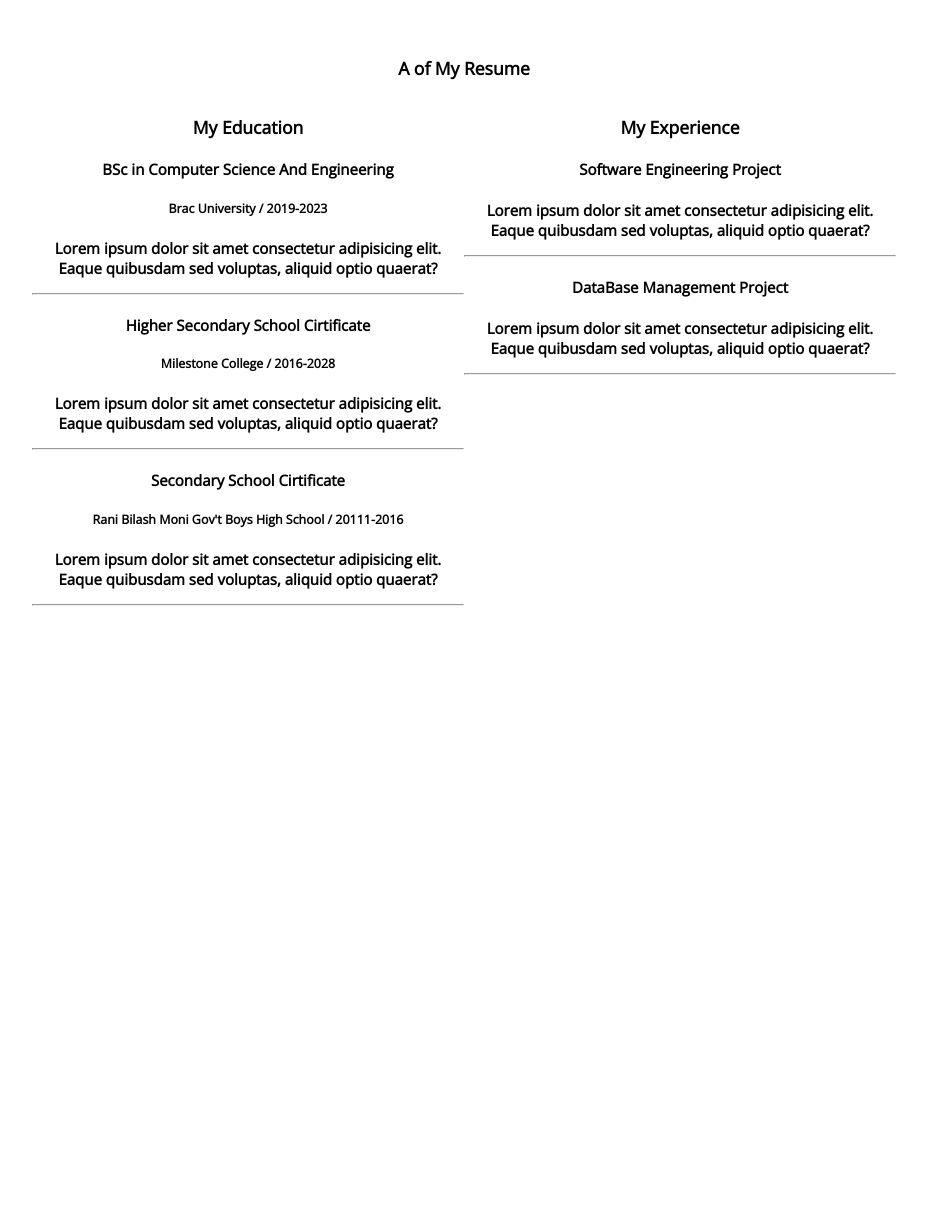
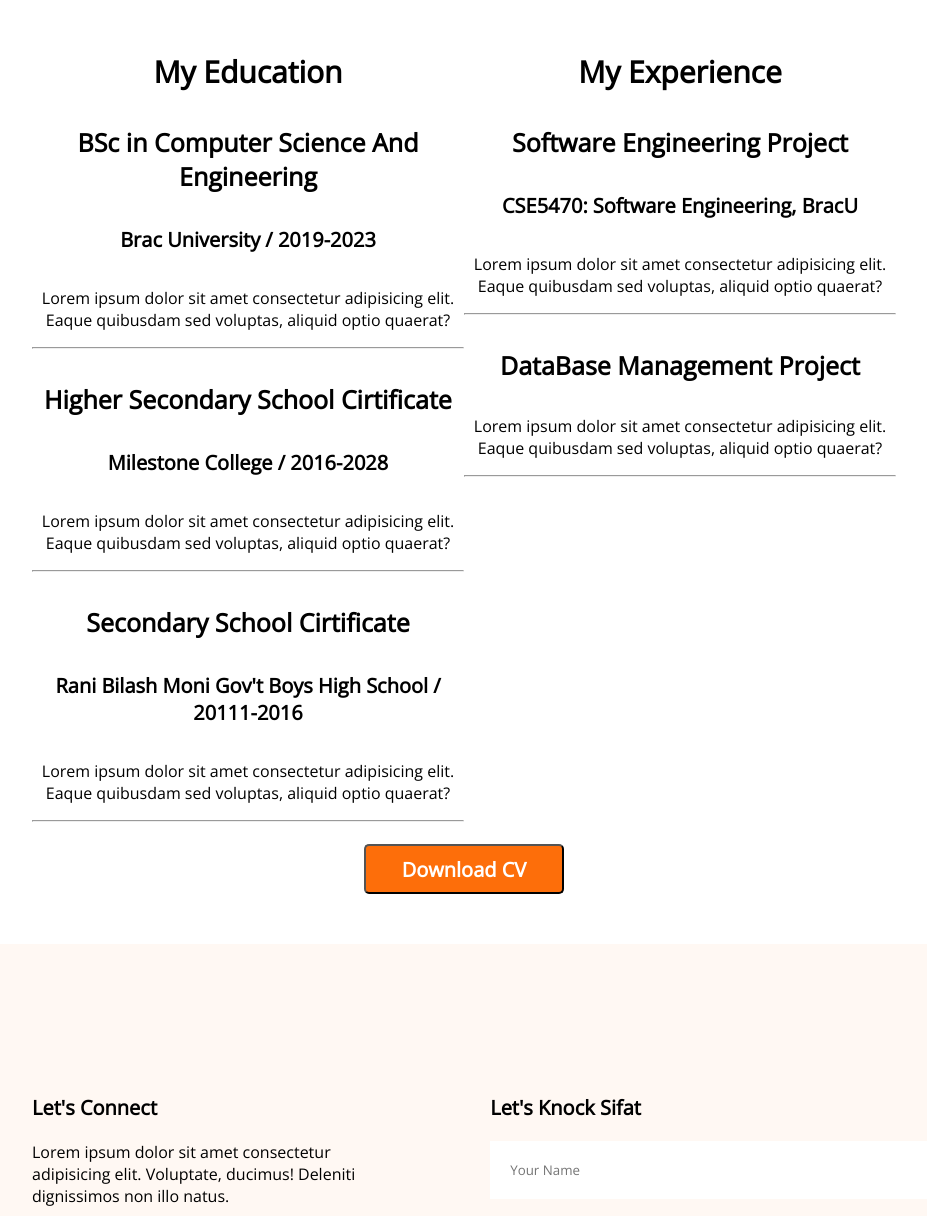
Before and after one commit to Sifat-E-Sadakin/portfolio, a plain HTML site: page index.html in a window 1280 px wide. Shown: the part 2750-3966 px from the top of the page, without its empty margins (176-1103 px from the left). Before the commit the page ends 3371 px from the top, so only its background shows below. Drawn offline with nearby package versions, Linux system fonts and the light colour scheme.

Commit message:
First draft

```diff
--- a/CSS/css.css
+++ b/CSS/css.css
@@ -163,7 +163,7 @@ table tr td{
 .ce{
 
     border-radius: 10px;
-    margin-top: 130px;
+    margin-top: 40px;
     padding-top: 130px;
     font-size: 35px;
     font-weight: 700;
@@ -198,8 +198,8 @@ skill{
 }
 .r{
     border-radius: 10px;
-    margin-top: 130px;
-    padding-top: 130px;
+    margin-top: 20px;
+    padding-top: 80px;
     font-size: 15px;
     font-weight: 700;
     text-align: center;
@@ -210,3 +210,60 @@ skill{
 .rc{
     display: flex;
 }
+.rt{
+    /* font-weight: 400;
+
+    font-size: 16px; */
+    font-weight: 700;
+    font-size: 30px;
+
+}
+.in{
+    font-weight: 700;
+    font-size: 25px;
+}
+.uni{
+    font-weight: 600;
+    font-size: 20px;
+}
+.result{
+    font-weight: 400;
+    font-size: 16px;
+}
+/* .btn-cv{
+    width: 121px;
+    height: 61px;
+    left: 226px;
+    top: 51px;
+    background: #FD6E0A;
+    border: 0px;
+    border-radius: 5px
+} */
+.c{
+    display: flex;
+    padding: 130px 200px;
+    gap: 100px;
+    background: #fff8f3;
+}
+
+.c input, textarea{
+    margin-bottom: 20px;
+    border: 0px;
+    padding: 20px;
+    width: 100%;
+
+}
+#forpadding{
+    padding-bottom: 50px;
+}
+.rest{
+    border-radius: 10px;
+    margin-top: 100px;
+    padding-top: 50px;
+    font-size: 35px;
+    font-weight: 700;
+    text-align: center;
+    margin-left: 200px;
+    margin-right: 200px;
+
+}
--- a/index.html
+++ b/index.html
@@ -96,26 +96,26 @@
             </div>
         </section>
         <section class="r">
-            <h3 class="rest">A of My Resume</h3>
+            <h3 class="rest">A Summary Of My Resume</h3>
             <div class="rc">
                 <div >
                     <h3 class="rt">My Education</h3>
                     <div>
-                        <h4>BSc in Computer Science And Engineering</h4>
-                        <h5>Brac University / 2019-2023</h5>
-                        <p>Lorem ipsum dolor sit amet consectetur adipisicing elit. Eaque quibusdam sed voluptas, aliquid optio quaerat?</p>
+                        <h4 class="in">BSc in Computer Science And Engineering</h4>
+                        <h5 class="uni">Brac University / 2019-2023</h5>
+                        <p class="result">Lorem ipsum dolor sit amet consectetur adipisicing elit. Eaque quibusdam sed voluptas, aliquid optio quaerat?</p>
                         <hr>
                     </div>
                     <div>
-                        <h4>Higher Secondary School Cirtificate</h4>
-                        <h5>Milestone College / 2016-2028</h5>
-                        <p>Lorem ipsum dolor sit amet consectetur adipisicing elit. Eaque quibusdam sed voluptas, aliquid optio quaerat?</p>
+                        <h4 class="in">Higher Secondary School Cirtificate</h4>
+                        <h5 class="uni">Milestone College / 2016-2028</h5>
+                        <p class="result">Lorem ipsum dolor sit amet consectetur adipisicing elit. Eaque quibusdam sed voluptas, aliquid optio quaerat?</p>
                         <hr>
                     </div>
                     <div>
-                        <h4>Secondary School Cirtificate</h4>
-                        <h5>Rani Bilash Moni Gov't Boys High School  / 20111-2016</h5>
-                        <p>Lorem ipsum dolor sit amet consectetur adipisicing elit. Eaque quibusdam sed voluptas, aliquid optio quaerat?</p>
+                        <h4 class="in">Secondary School Cirtificate</h4>
+                        <h5 class="uni">Rani Bilash Moni Gov't Boys High School  / 20111-2016</h5>
+                        <p class="result">Lorem ipsum dolor sit amet consectetur adipisicing elit. Eaque quibusdam sed voluptas, aliquid optio quaerat?</p>
                         <hr>
                     </div>
 
@@ -123,23 +123,45 @@
                 <div>
                     <h3 class="rt">My Experience</h3>
                     <div>
-                        <h4>Software Engineering Project</h4>
-                        <h5></h5>
-                        <p>Lorem ipsum dolor sit amet consectetur adipisicing elit. Eaque quibusdam sed voluptas, aliquid optio quaerat?</p>
+                        <h4 class="in">Software Engineering Project</h4>
+                        <h5 class="uni">CSE5470: Software Engineering, BracU</h5>
+                        <p class="result">Lorem ipsum dolor sit amet consectetur adipisicing elit. Eaque quibusdam sed voluptas, aliquid optio quaerat?</p>
                         <hr>
                     </div>
                     <div>
-                        <h4>DataBase Management Project</h4>
-                        <h5></h5>
-                        <p>Lorem ipsum dolor sit amet consectetur adipisicing elit. Eaque quibusdam sed voluptas, aliquid optio quaerat?</p>
+                        <h4 class="in">DataBase Management Project</h4>
+                        <h5 class="uni"></h5>
+                        <p class="result">Lorem ipsum dolor sit amet consectetur adipisicing elit. Eaque quibusdam sed voluptas, aliquid optio quaerat?</p>
                         <hr>
                     </div>
                 </div>
 
             </div>
+            <div id="forpadding">
+                <button class="btn-cv">Download CV</button>
+            </div>
 
 
 
+        </section>
+        <section class="c">
+            <div>
+                <h3 class="st">Let's Connect</h3>
+                <p>Lorem ipsum dolor sit amet consectetur adipisicing elit. Voluptate, ducimus! Deleniti dignissimos non illo natus.</p>
+                <a href=""><img src="images/icons/facebook.png" alt=""></a>
+                <a href=""><img src="images/icons/twitter.png" alt=""></a>
+                <a href=""><img src="images/icons/insta.png" alt=""></a>
+
+            </div>
+            <div>
+                <h3 class="st">Let's Knock Sifat </h3>
+                <form action="">
+                    <input type="text" placeholder="Your Name">
+                    <input type="email" placeholder="Your Email">
+                    <textarea name="Massage" id="" cols="30" rows="10" placeholder="Message"></textarea>
+                    <button class="btn-cv" type="submit" >Submit</button>
+                </form>
+            </div>
         </section>
 
 
```
